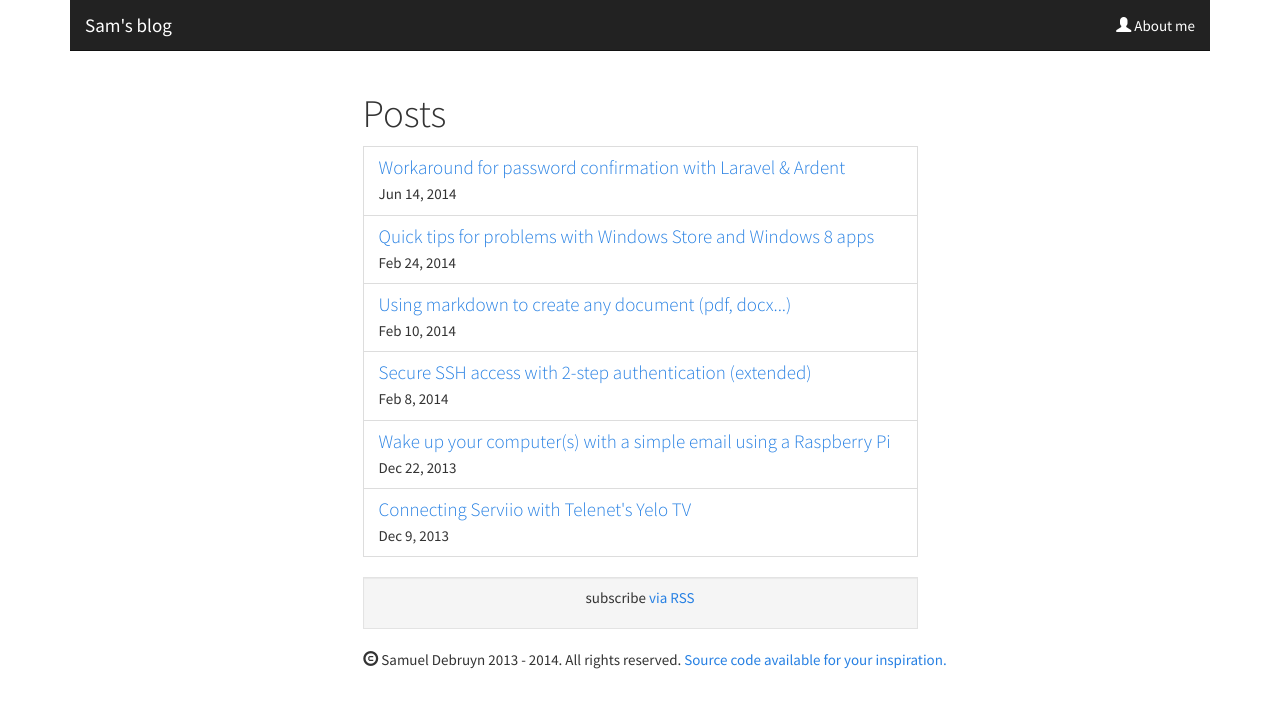
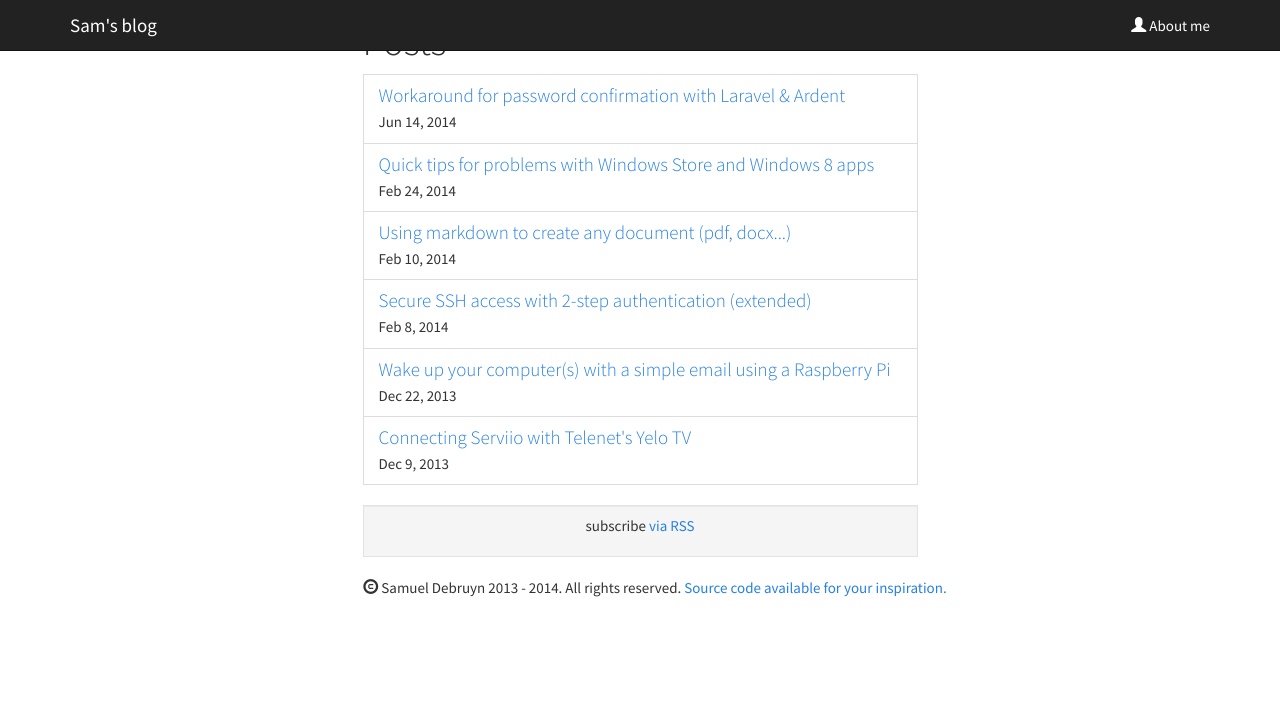
Before and after one commit to dbparedes/samueldebruyn.github.io, a Jekyll site: the page built from posts.html, in a window 1280 px wide. Shown: the top 708 px of the page. Built offline with Jekyll 4.4.1, drawn with Linux system fonts in a browser that asks for light colours.

Commit message:
fixed navbar

```diff
--- a/_includes/bs_navigation.html
+++ b/_includes/bs_navigation.html
@@ -1,4 +1,4 @@
-<nav class="navbar navbar-default navbar-static-top" role="navigation">
+<nav class="navbar navbar-default navbar-fixed-top" role="navigation">
 
   <div class="container">
     <!-- Brand and toggle get grouped for better mobile display -->
@@ -14,7 +14,7 @@
 
     <!-- Collect the nav links, forms, and other content for toggling -->
     <div class="collapse navbar-collapse" id="bs-nav">
-      <ul class="nav navbar-nav navbar-right" style="padding-right: 30px;">
+      <ul class="nav navbar-nav navbar-right">
         <li><a href="{{ '/' | prepend: site.baseurl }}"><span class="glyphicon glyphicon-user"></span> About me</a></li>
       </ul>
     </div><!-- /.navbar-collapse -->
```
